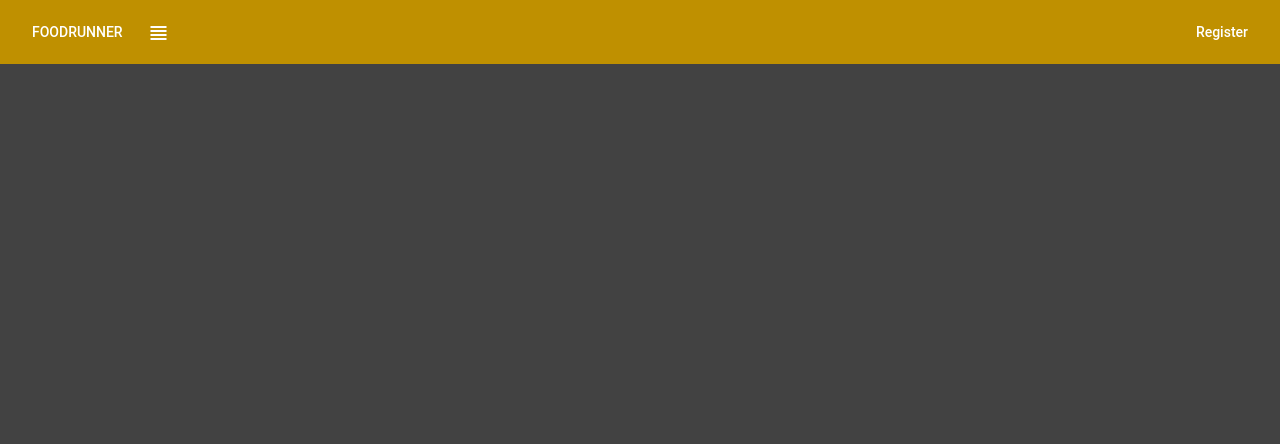
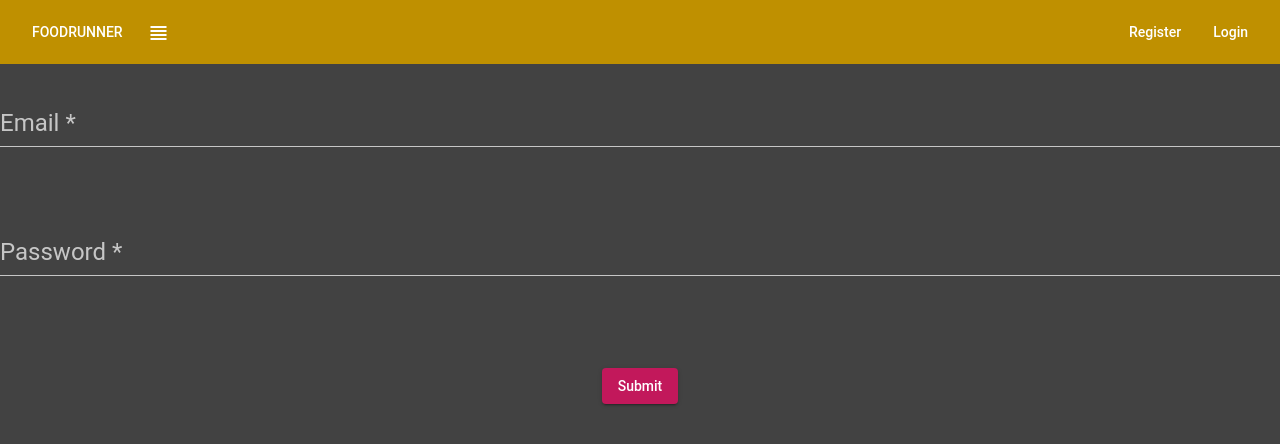
Before and after one commit to martonTorok/foodrunner-frontend, an Angular app: page /register in a window 1280 px wide. Before the commit this address led to /. Shown: the top 444 px of the page. Built offline with nearby package versions, Linux system fonts and the light colour scheme.

Commit message:
added basic user functions

```diff
--- a/src/app/app-routing.module.ts
+++ b/src/app/app-routing.module.ts
@@ -2,11 +2,15 @@ import { NgModule } from '@angular/core';
 import { Routes, RouterModule } from '@angular/router';
 import { HomeComponent } from './pages/home/home.component';
 import { MenuitemsComponent } from './pages/menuitems/menuitems.component';
+import { RegisterComponent } from './auth/register/register.component';
+import { LoginComponent } from './auth/login/login.component';
 
 const routes: Routes = [
   { path: '', redirectTo: 'home', pathMatch: 'full' },
   { path: 'home', component: HomeComponent },
-  { path: 'items', component: MenuitemsComponent }
+  { path: 'items', component: MenuitemsComponent },
+  { path: 'register', component: RegisterComponent },
+  { path: 'login', component: LoginComponent }
 ];
 
 @NgModule({
--- /dev/null
+++ b/src/app/auth/auth.service.ts
@@ -0,0 +1,41 @@
+import { Injectable } from '@angular/core';
+import { HttpClient } from '@angular/common/http';
+import { Observable } from 'rxjs';
+import { map } from 'rxjs/operators';
+
+@Injectable({
+  providedIn: 'root'
+})
+export class AuthService {
+
+  constructor(private http: HttpClient) { }
+
+  createUser(email: string, password: string) {
+    const url = 'http://localhost:3000/user/register';
+    return this.http.post<{ token: string }>(url, { email, password })
+      .pipe(
+        map(result => {
+          localStorage.setItem('access_token', result.token);
+          return true;
+        })
+      )
+  }
+
+  loginUser(email: string, password: string): Observable<boolean> {
+    return this.http.post<{ token: string }>('http://localhost:3000/user/login', { email, password })
+      .pipe(
+        map(result => {
+          localStorage.setItem('access_token', result.token);
+          return true;
+        })
+      );
+  }
+
+  isAuthenticated(): boolean {
+    return (localStorage.getItem('access_token') !== null)
+  }
+
+  logoutUser() {
+    localStorage.removeItem('access_token');
+  }
+}
--- /dev/null
+++ b/src/app/auth/login/login.component.html
@@ -0,0 +1,25 @@
+<div class="form-container">
+    <form [formGroup]="loginForm" class="login-form full-width" (ngSubmit)="onSubmit()">
+      <mat-grid-list cols="1" rowHeight="10:1">
+        <mat-grid-tile>
+          <mat-form-field class="full-width">
+            <input matInput placeholder="Email" formControlName="email">
+            <mat-error *ngIf="email.invalid">
+              {{getEmailErrorMessage()}}
+            </mat-error>
+          </mat-form-field>
+        </mat-grid-tile>
+        <mat-grid-tile>
+          <mat-form-field class="full-width">
+            <input matInput placeholder="Password" formControlName="password">
+            <mat-error *ngIf="password.invalid">
+              {{getPasswordErrorMessage()}}
+            </mat-error>
+          </mat-form-field>
+        </mat-grid-tile>
+        <mat-grid-tile>
+          <button mat-raised-button color="primary" type="submit">Submit</button>
+        </mat-grid-tile>
+      </mat-grid-list>
+    </form>
+  </div>
--- /dev/null
+++ b/src/app/auth/login/login.component.ts
@@ -0,0 +1,48 @@
+import { Component, OnInit } from '@angular/core';
+import { FormGroup, FormControl, Validators } from '@angular/forms';
+import { AuthService } from '../auth.service';
+import { Router } from '@angular/router';
+
+@Component({
+  selector: 'app-login',
+  templateUrl: './login.component.html',
+  styleUrls: ['./login.component.css']
+})
+export class LoginComponent implements OnInit {
+  loginForm: FormGroup;
+  email = new FormControl('', [Validators.required, Validators.email]);
+  password = new FormControl('', [Validators.required, Validators.minLength(6)])
+
+  constructor(private authService: AuthService, private router: Router) { }
+
+  ngOnInit() {
+    this.loginForm = new FormGroup({
+      email: this.email,
+      password: this.password
+    });
+  }
+
+  onSubmit() {
+    if (this.loginForm.valid) {
+      this.authService.loginUser(this.email.value, this.password.value)
+        .subscribe(data => {
+          console.log(data);
+          this.router.navigate(['/home'])
+        }, error => {
+          console.log(error);
+        })
+
+    }
+  }
+
+  getEmailErrorMessage() {
+    return this.email.hasError('required') ? 'Email is required.' :
+      this.email.hasError('email') ? 'Not a valid email.' : '';
+  }
+
+  getPasswordErrorMessage() {
+    return this.password.hasError('required') ? 'Password is required.' :
+      this.password.hasError('minlength') ? 'Password must be minimum 6 character long.' : '';
+  }
+
+}
--- /dev/null
+++ b/src/app/auth/register/register.component.css
@@ -0,0 +1,7 @@
+.full-width {
+    width: 100%;
+}
+
+mat-grid-tile {
+    width: 50%;
+}
--- /dev/null
+++ b/src/app/auth/register/register.component.html
@@ -0,0 +1,25 @@
+<div class="form-container">
+  <form [formGroup]="registrationForm" class="registration-form full-width" (ngSubmit)="onSubmit()">
+    <mat-grid-list cols="1" rowHeight="10:1">
+      <mat-grid-tile>
+        <mat-form-field class="full-width">
+          <input matInput placeholder="Email" formControlName="email">
+          <mat-error *ngIf="email.invalid">
+            {{getEmailErrorMessage()}}
+          </mat-error>
+        </mat-form-field>
+      </mat-grid-tile>
+      <mat-grid-tile>
+        <mat-form-field class="full-width">
+          <input matInput placeholder="Password" formControlName="password">
+          <mat-error *ngIf="password.invalid">
+            {{getPasswordErrorMessage()}}
+          </mat-error>
+        </mat-form-field>
+      </mat-grid-tile>
+      <mat-grid-tile>
+        <button mat-raised-button color="primary" type="submit">Submit</button>
+      </mat-grid-tile>
+    </mat-grid-list>
+  </form>
+</div>
--- /dev/null
+++ b/src/app/auth/register/register.component.ts
@@ -0,0 +1,48 @@
+import { Component, OnInit } from '@angular/core';
+import { FormGroup, FormControl, Validators } from '@angular/forms';
+import { AuthService } from '../auth.service';
+import { Router } from '@angular/router';
+
+@Component({
+  selector: 'app-register',
+  templateUrl: './register.component.html',
+  styleUrls: ['./register.component.css']
+})
+export class RegisterComponent implements OnInit {
+  registrationForm: FormGroup;
+  email = new FormControl('', [Validators.required, Validators.email]);
+  password = new FormControl('', [Validators.required, Validators.minLength(6)])
+
+  constructor(private authService: AuthService, private router: Router) { }
+
+  ngOnInit() {
+    this.registrationForm = new FormGroup({
+      email: this.email,
+      password: this.password
+    });
+  }
+
+  onSubmit() {
+    if (this.registrationForm.valid) {
+      this.authService.createUser(this.email.value, this.password.value)
+        .subscribe(data => {
+          console.log(data);
+          this.router.navigate(['/home'])
+        }, error => {
+          console.log(error);
+        })
+
+    }
+  }
+
+  getEmailErrorMessage() {
+    return this.email.hasError('required') ? 'Email is required.' :
+      this.email.hasError('email') ? 'Not a valid email.' : '';
+  }
+
+  getPasswordErrorMessage() {
+    return this.password.hasError('required') ? 'Password is required.' :
+      this.password.hasError('minlength') ? 'Password must be minimum 6 character long.' : '';
+  }
+
+}
--- a/src/app/menu/menu.component.html
+++ b/src/app/menu/menu.component.html
@@ -15,6 +15,8 @@
       </button>
     </mat-menu>
     <span class="fill-space"></span>
-    <a mat-button routerLink=".">Register</a>
+    <a mat-button [routerLink]="['/register']" *ngIf="!authService.isAuthenticated()">Register</a>
+    <a mat-button [routerLink]="['/login']" *ngIf="!authService.isAuthenticated()">Login</a>
+    <a mat-button (click)="onLogout()" *ngIf="authService.isAuthenticated()">LogOut</a>
   </mat-toolbar-row>
 </mat-toolbar>
--- a/src/app/menu/menu.component.ts
+++ b/src/app/menu/menu.component.ts
@@ -1,4 +1,5 @@
 import { Component, OnInit } from '@angular/core';
+import { AuthService } from '../auth/auth.service';
 
 @Component({
   selector: 'app-menu',
@@ -7,9 +8,13 @@ import { Component, OnInit } from '@angular/core';
 })
 export class MenuComponent implements OnInit {
 
-  constructor() { }
+  constructor(private authService: AuthService) { }
 
   ngOnInit() {
   }
 
+  onLogout() {
+    this.authService.logoutUser();
+  }
+
 }
--- /dev/null
+++ b/src/app/models/user.model.ts
@@ -0,0 +1,4 @@
+export class User {
+    public id: number
+    public email: string
+}
```
Also changed, not shown: src/app/app.module.ts (+9 -1 lines), src/app/auth/login/login.component.css (added), 2 other files (tests, documents, lock files or other folders).
